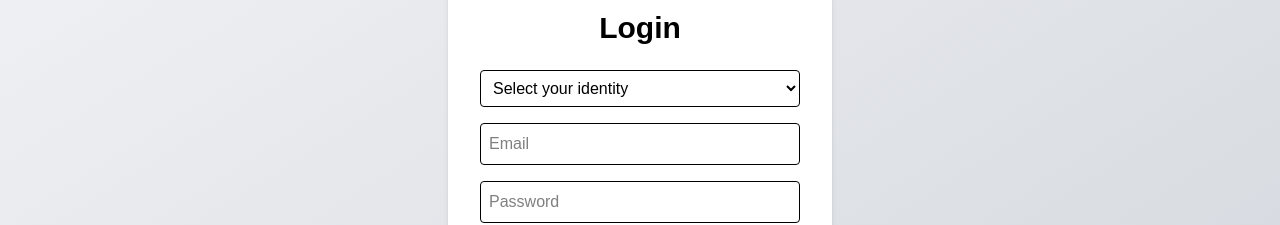
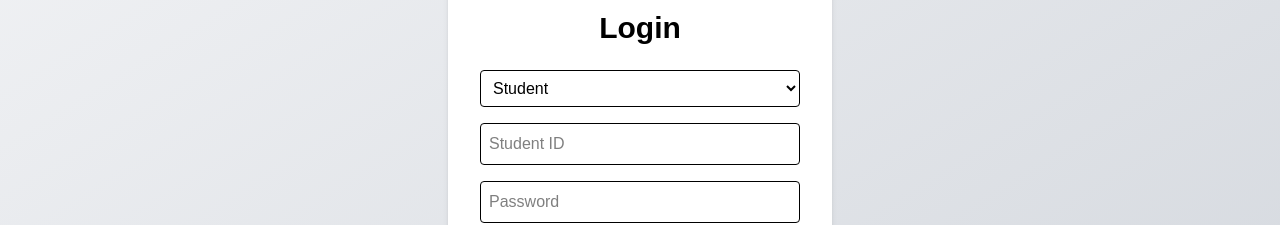
Before and after one commit to f1sh11/career-assistance-platform, a Next.js app: page /login in a window 1280 px wide. Shown: the part 224-449 px from the top of the page. Built offline with nearby package versions, Linux system fonts and the light colour scheme.

Commit message:
initial role bug fix

```diff
--- a/app/login/page.js
+++ b/app/login/page.js
@@ -5,7 +5,7 @@ import axios from "axios";
 import { useAuth } from "../context/AuthContext";
 
 export default function LoginPage() {
-  const [role, setRole] = useState("");
+  const [role, setRole] = useState("student");
   const [identifier, setIdentifier] = useState("");
   const [password, setPassword] = useState("");
   const [error, setError] = useState("");
@@ -77,7 +77,6 @@ export default function LoginPage() {
           }}
           className="border p-2 w-full rounded mb-4 text-black"
         >
-          <option value="">Select your identity</option>
           <option value="student">Student</option>
           <option value="mentor">Mentor</option>
           <option value="industry">Industry</option>
```
